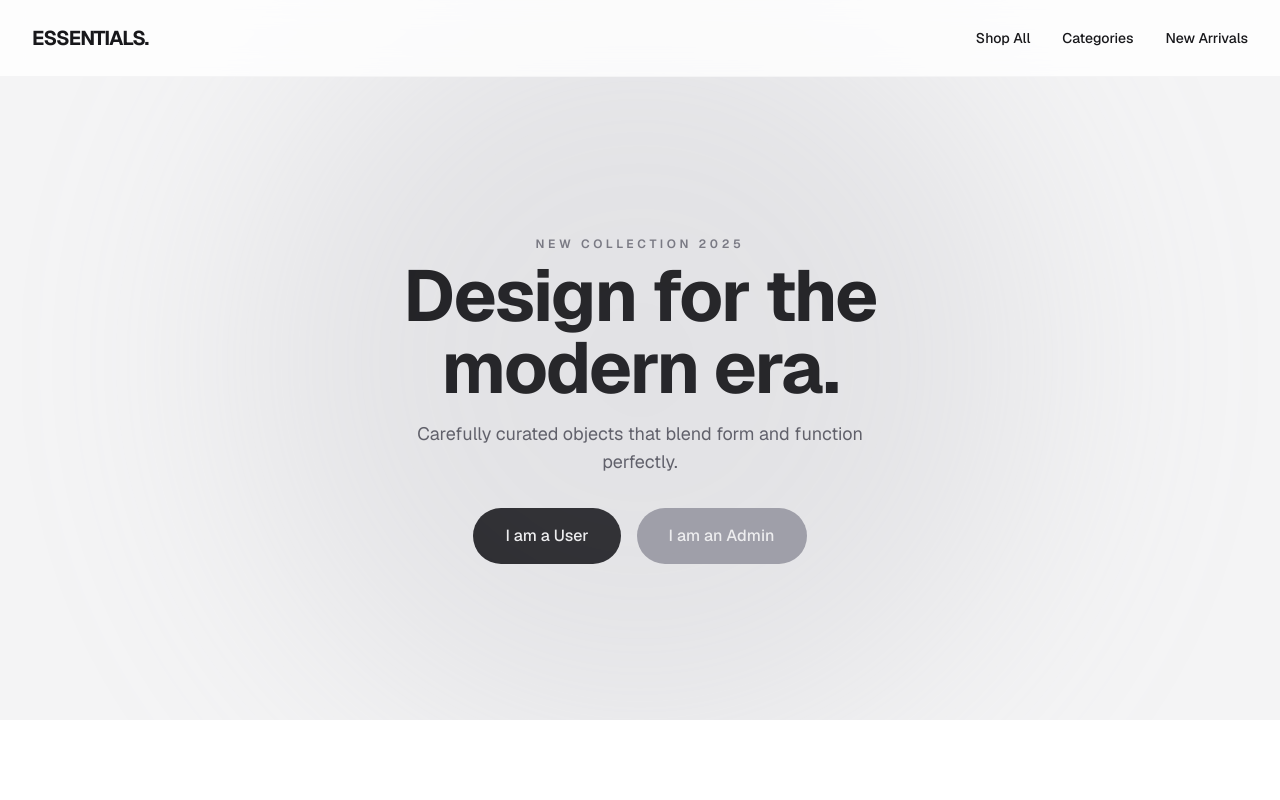
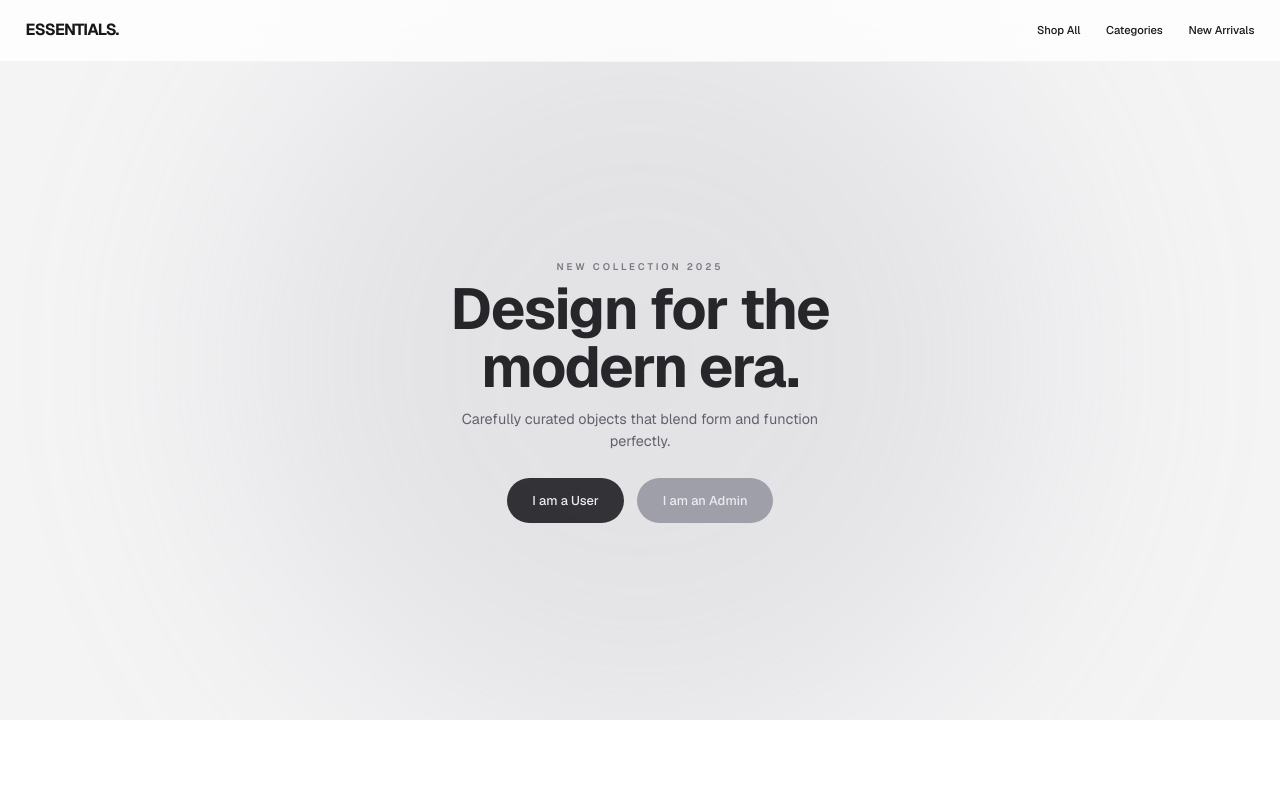
Before and after one commit to Natnael-Bacha/Nextjs-Ecommerce-Platform, a Next.js app: page / in a window 1280 px wide. Shown: the top 800 px of the page. Built offline with nearby package versions, Linux system fonts and the light colour scheme.

Commit message:
added global css configerations

```diff
--- a/app/globals.css
+++ b/app/globals.css
@@ -115,10 +115,17 @@
 }
 
 @layer base {
+  html {
+    font-size: 80%;
+  }
   * {
     @apply border-border outline-ring/50;
   }
   body {
     @apply bg-background text-foreground;
+    @apply bg-background text-foreground;
+
+    -webkit-font-smoothing: antialiased;
+    -moz-osx-font-smoothing: grayscale;
   }
 }
```
